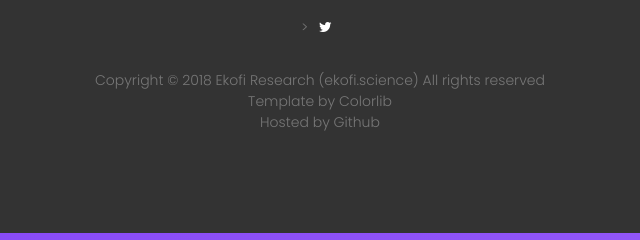
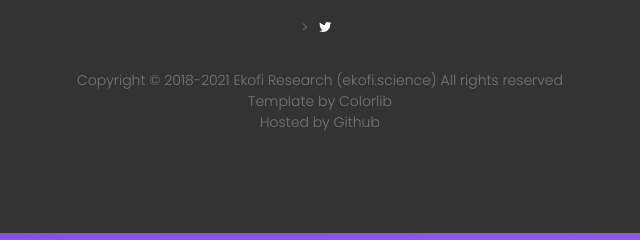
Before and after one commit to ekofi/ekofimain.github.io, a plain HTML site: page index.html in a window 1280 px wide. Shown: the part 2325-2565 px from the top of the page, 320-960 px from the left. Drawn offline with nearby package versions, Linux system fonts and the light colour scheme.

Commit message:
Update index.html

```diff
--- a/index.html
+++ b/index.html
@@ -170,7 +170,7 @@
 						<div class="footer-social">>
 							<a href="https://twitter.com/ekofiresearch"><i class="fa fa-twitter"></i></a><br>
 						</div>
-						<div class="copy-right-text">Copyright &copy; 2018 Ekofi Research (ekofi.science) All rights reserved <br> Template by <a href="https://colorlib.com">Colorlib</a><div>Hosted by <a href="https://pages.github.com">Github</div>
+						<div class="copy-right-text">Copyright &copy; 2018-2021 Ekofi Research (ekofi.science) All rights reserved <br> Template by <a href="https://colorlib.com">Colorlib</a><div>Hosted by <a href="https://pages.github.com">Github</div>
 
 					</div>
 				</div>
```
